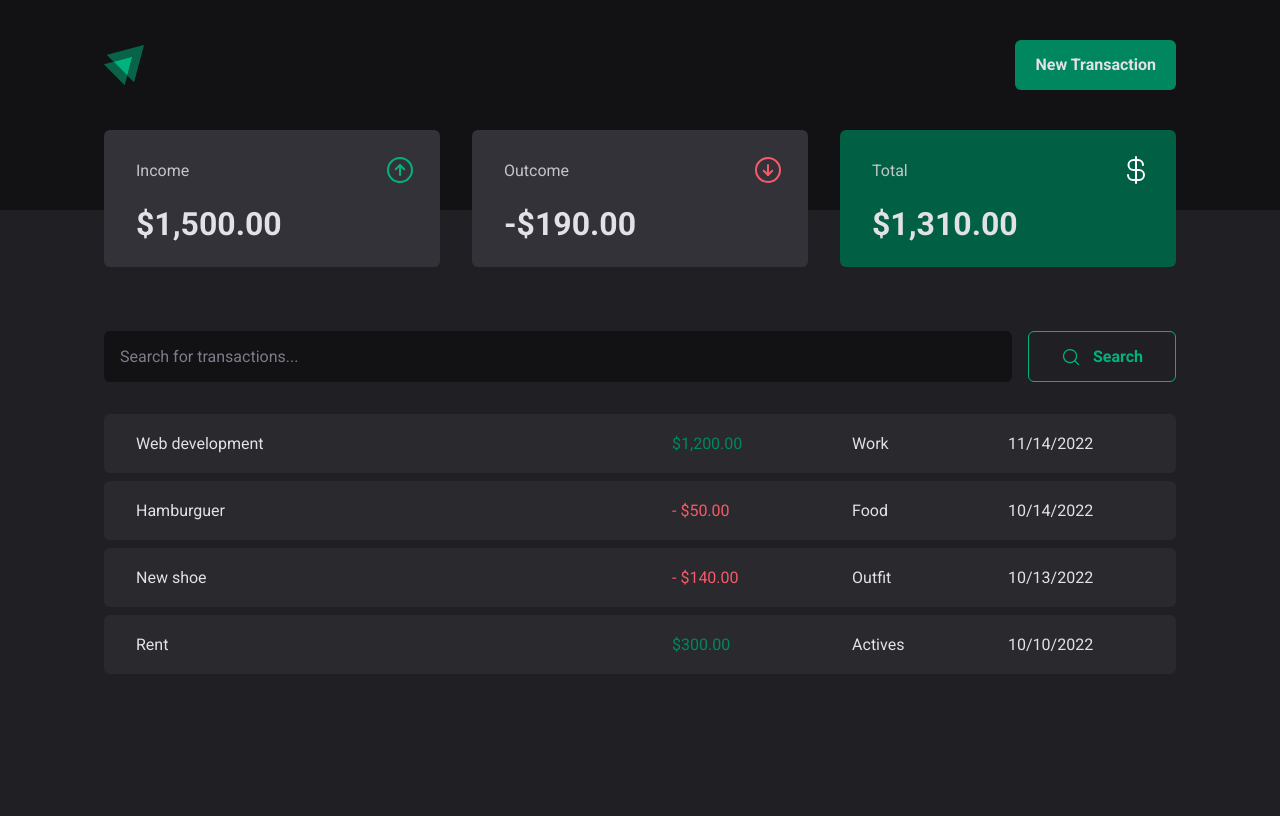
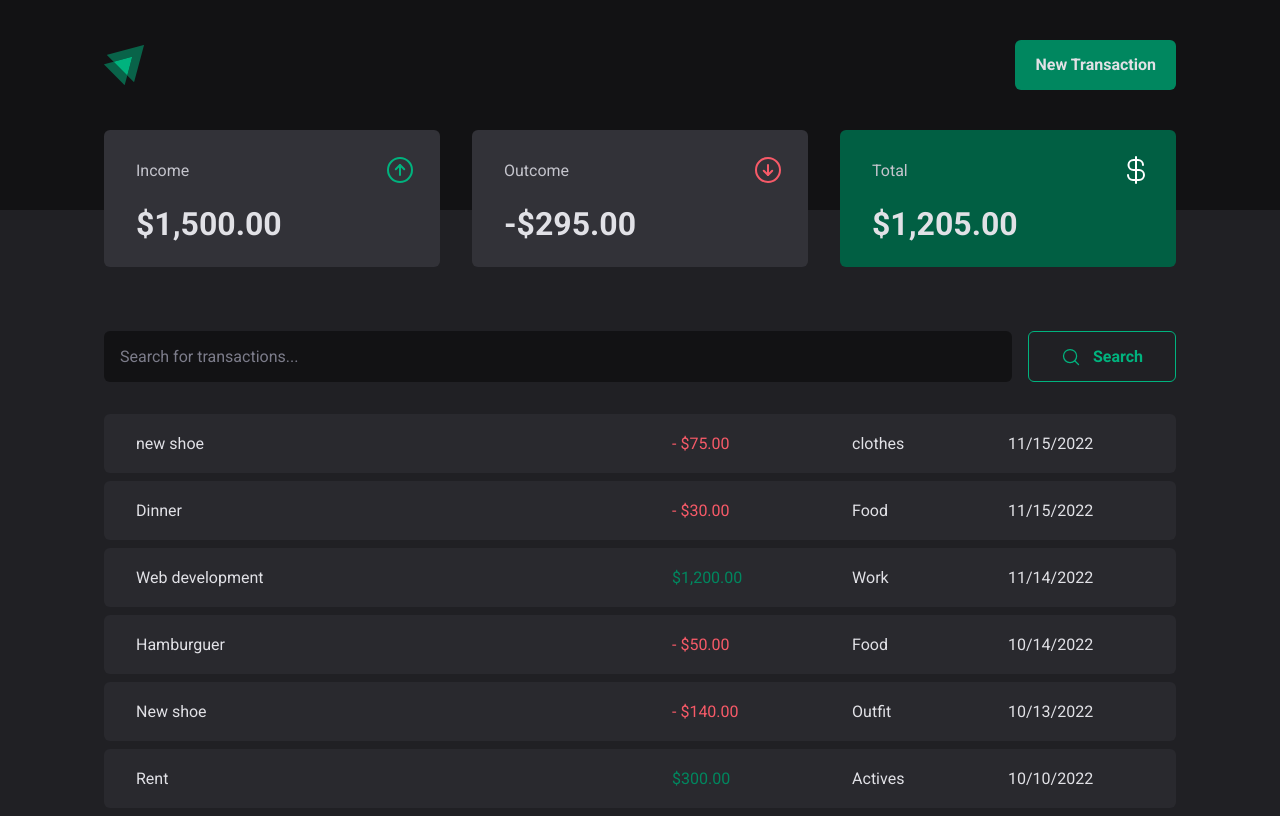
Before and after one commit to TiagoAraujoDev/finLife, a React (Vite) app: page / in a window 1280 px wide. Built offline with nearby package versions, Linux system fonts and the light colour scheme; data requests are answered from the project's data file.

Commit message:
feat: create new transaction

```diff
--- a/server.json
+++ b/server.json
@@ -31,6 +31,22 @@
       "amount": 300,
       "category": "Actives",
       "createAt": "2022-10-10T13:42:40.608Z"
+    },
+    {
+      "description": "Dinner",
+      "amount": 30,
+      "category": "Food",
+      "type": "outcome",
+      "createAt": "2022-11-15T22:28:45.445Z",
+      "id": 5
+    },
+    {
+      "description": "new shoe",
+      "amount": 75,
+      "category": "clothes",
+      "type": "outcome",
+      "createAt": "2022-11-15T22:36:39.275Z",
+      "id": 6
     }
   ]
 }
--- a/src/components/NewTransactionModal/index.tsx
+++ b/src/components/NewTransactionModal/index.tsx
@@ -1,8 +1,10 @@
 import { zodResolver } from "@hookform/resolvers/zod";
 import * as Dialog from "@radix-ui/react-dialog";
 import { ArrowCircleDown, ArrowCircleUp, X } from "phosphor-react";
+import { useContext } from "react";
 import { Controller, useForm } from "react-hook-form";
 import * as zod from "zod";
+import { TransactionsContext } from "../../contexts/TransactionsContext";
 
 import {
   CloseButton,
@@ -22,22 +24,26 @@ const createNewTransactionSchema = zod.object({
 type TransactionFormData = zod.infer<typeof createNewTransactionSchema>;
 
 export const NewTransactionModal = () => {
+  const { createTransaction } = useContext(TransactionsContext);
   const {
     handleSubmit,
     register,
     formState: { isSubmitting },
     control,
+    reset,
   } = useForm<TransactionFormData>({
     resolver: zodResolver(createNewTransactionSchema),
     defaultValues: {
+      description: '',
+      category: "",
+      amount: 0,
       type: "income",
     },
   });
 
   const handleCreateNewTransaction = async (data: TransactionFormData) => {
-    await new Promise((resolve) => setTimeout(resolve, 2000));
-
-    console.log(data);
+    await createTransaction(data);
+    reset();
   };
 
   return (
--- a/src/contexts/TransactionsContext.tsx
+++ b/src/contexts/TransactionsContext.tsx
@@ -10,9 +10,17 @@ interface Transaction {
   createAt: string;
 }
 
+interface CreateNewTransactionData {
+  description: string;
+  amount: number;
+  category: string;
+  type: "income" | "outcome";
+}
+
 interface TransactionsContextType {
   transactions: Transaction[];
   fetchTransactions: (query?: string) => Promise<void>;
+  createTransaction: (data: CreateNewTransactionData) => Promise<void>;
 }
 
 interface TransactionsProviderProps {
@@ -26,9 +34,11 @@ export const TransactionsProvider = ({
 }: TransactionsProviderProps) => {
   const [transactions, setTransactions] = useState<Transaction[]>([]);
 
-  const fetchTransactions = async (query?: string) => {
+  const fetchTransactions = async (query?: string): Promise<void> => {
     const response = await api.get("transactions", {
       params: {
+        _sort: "createAt",
+        _order: "desc",
         q: query,
       },
     });
@@ -36,12 +46,30 @@ export const TransactionsProvider = ({
     setTransactions(response.data);
   };
 
+  const createTransaction = async (
+    data: CreateNewTransactionData
+  ): Promise<void> => {
+    const { description, amount, category, type } = data;
+
+    const response = await api.post("transactions", {
+      description,
+      amount,
+      category,
+      type,
+      createAt: new Date(),
+    });
+
+    setTransactions((state) => [response.data, ...state]);
+  };
+
   useEffect(() => {
     fetchTransactions();
   }, []);
 
   return (
-    <TransactionsContext.Provider value={{ transactions, fetchTransactions }}>
+    <TransactionsContext.Provider
+      value={{ transactions, fetchTransactions, createTransaction }}
+    >
       {children}
     </TransactionsContext.Provider>
   );
```
